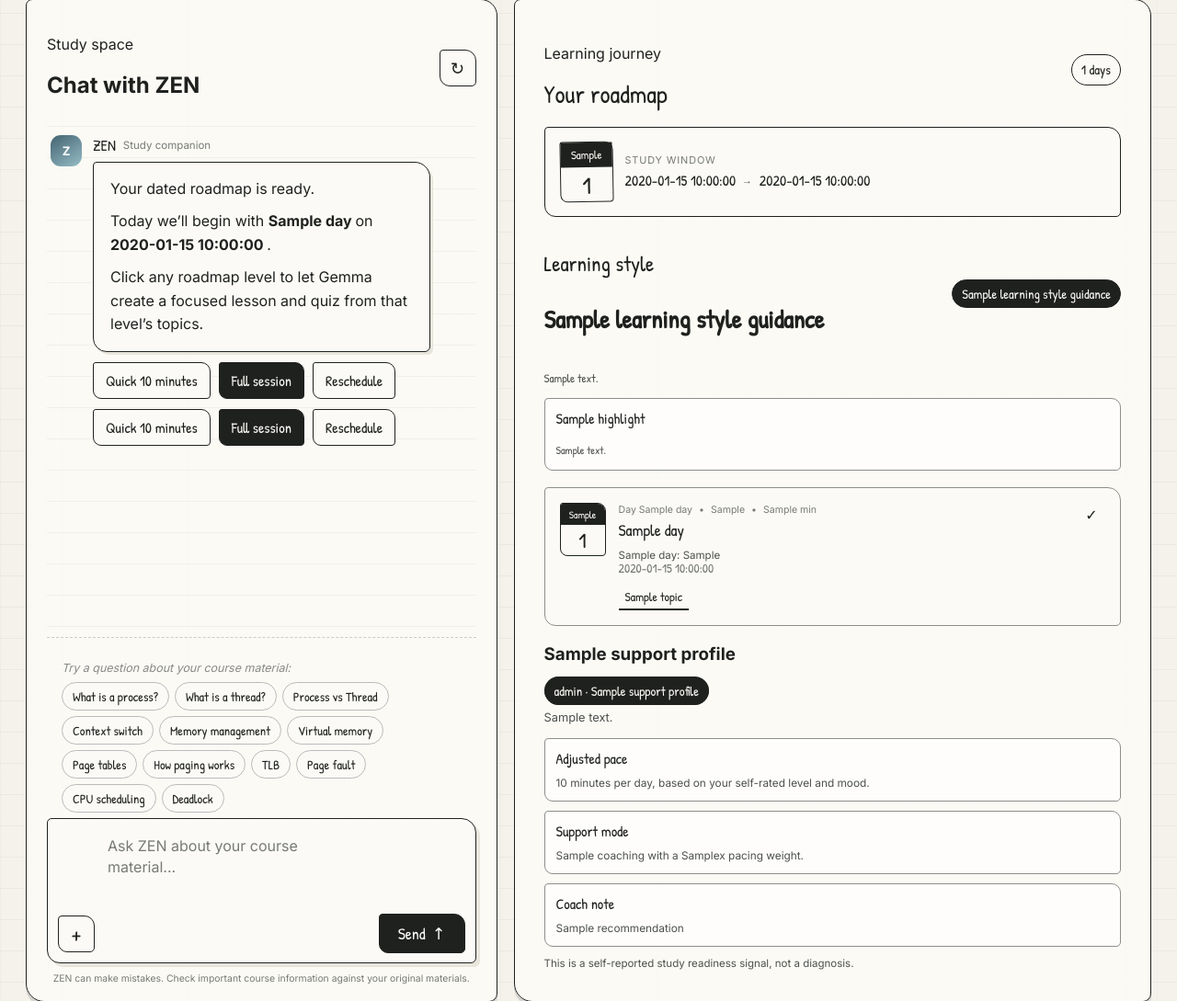
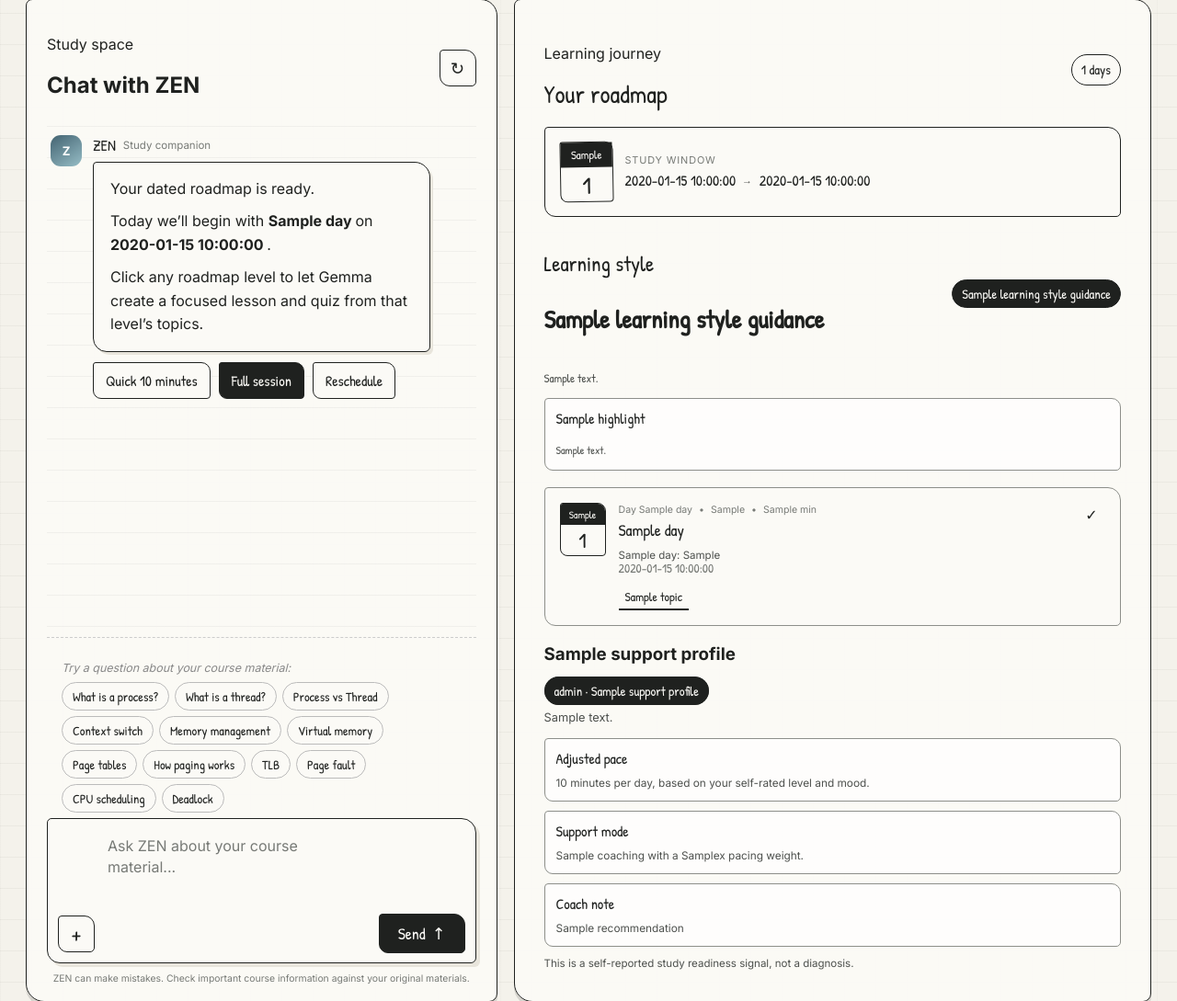
Before and after one commit to kayma0/gdg_hackathon, a Python web app: template templates/plan.html in a window 1280 px wide. Shown: the part 190-1279 px from the top of the page at 92% size. Run offline with Jinja, Linux system fonts and the light colour scheme; the template is opened without the code that fills it: most values are stand-ins (such as "Sample title", 1, 10 or a date in 2020).

Commit message:
fixed buttons

```diff
--- a/templates/plan.html
+++ b/templates/plan.html
@@ -105,21 +105,6 @@
                   Click any roadmap level to let Gemma create a focused
                   lesson and quiz from that level’s topics.
                 </p>
-              </div>
-
-              <div class="commitment-options">
-                <button type="button" class="quick-action" data-message="I can study for 10 minutes.">
-                  Quick 10 minutes
-                </button>
-
-                <button type="button" class="quick-action primary-action"
-                  data-message="I can complete the full planned session.">
-                  Full session
-                </button>
-
-                <button type="button" class="quick-action" data-message="I need to reschedule today's session.">
-                  Reschedule
-                </button>
               </div>
 
               <div class="commitment-options">
```
